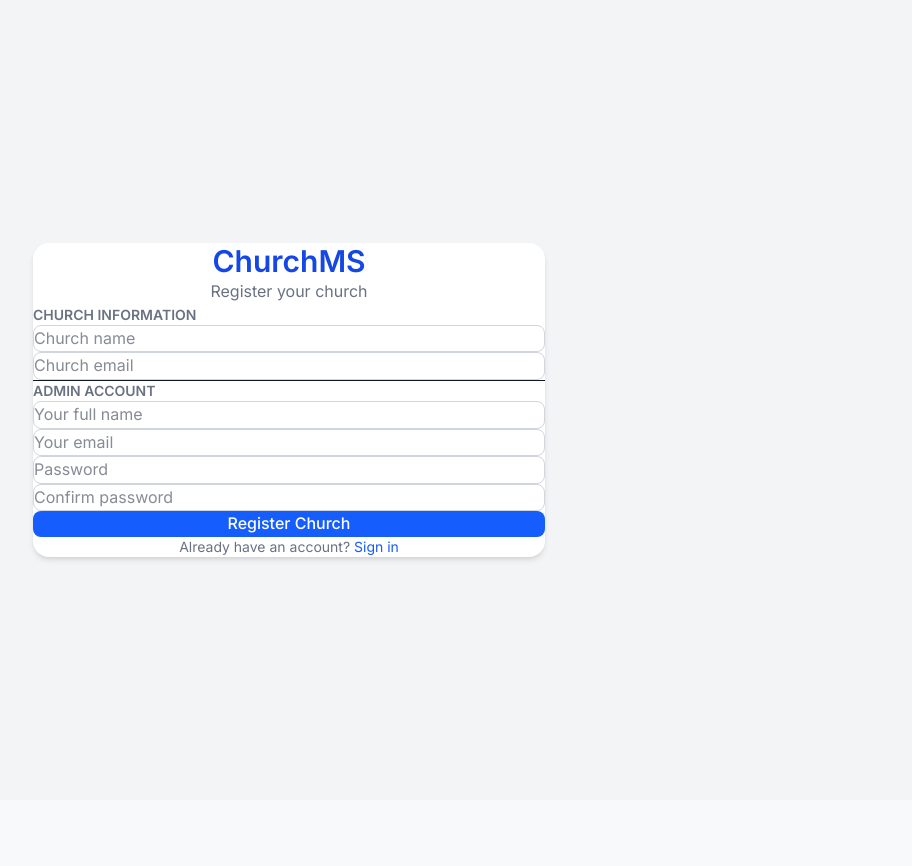
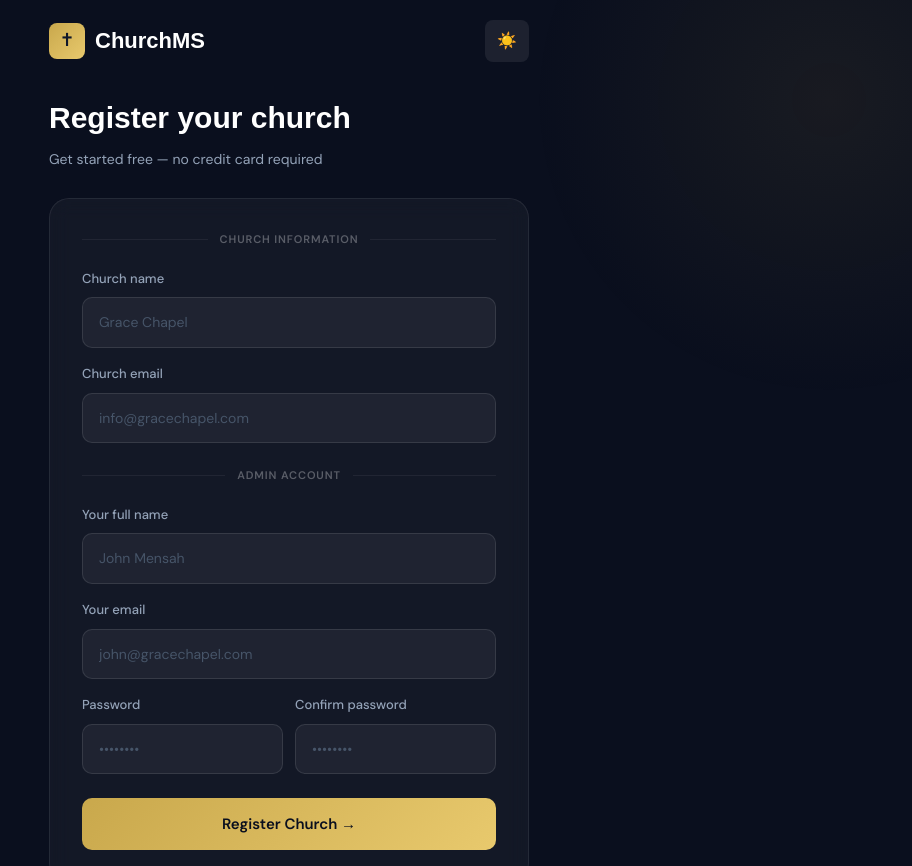
Before and after one commit to Lazarus409/church-ms, a Next.js app in the folder frontend/: page /register in a window 1280 px wide. Shown: the top 866 px of the page, without its empty margins (351-1263 px from the left). Before the commit the page ends 800 px from the top, so only its background shows below. Built offline with nearby package versions, Linux system fonts and the light colour scheme.

Commit message:
redesign: dark gold register page with theme toggle

```diff
--- a/frontend/app/register/page.js
+++ b/frontend/app/register/page.js
@@ -2,9 +2,11 @@
 import { useState } from "react";
 import api from "@/lib/api";
 import { useRouter } from "next/navigation";
+import Link from "next/link";
 
 export default function RegisterPage() {
   const router = useRouter();
+  const [dark, setDark] = useState(true);
   const [form, setForm] = useState({
     church_name: "",
     church_email: "",
@@ -16,15 +18,30 @@ export default function RegisterPage() {
   const [error, setError] = useState("");
   const [loading, setLoading] = useState(false);
 
+  const t = {
+    bg: dark ? "#0a0f1e" : "#f8f7f4",
+    text: dark ? "#fff" : "#0a0f1e",
+    muted: dark ? "#94a3b8" : "#64748b",
+    cardBg: dark ? "rgba(255,255,255,0.04)" : "#fff",
+    cardBorder: dark ? "rgba(255,255,255,0.08)" : "rgba(0,0,0,0.08)",
+    inputBg: dark ? "rgba(255,255,255,0.05)" : "#f8f7f4",
+    inputBorder: dark ? "rgba(255,255,255,0.1)" : "rgba(0,0,0,0.12)",
+    inputColor: dark ? "#fff" : "#0a0f1e",
+    inputPlaceholder: dark ? "#475569" : "#94a3b8",
+    labelColor: dark ? "#94a3b8" : "#64748b",
+    sectionLabel: dark ? "rgba(255,255,255,0.3)" : "rgba(0,0,0,0.3)",
+    sectionBorder: dark ? "rgba(255,255,255,0.06)" : "rgba(0,0,0,0.06)",
+    linkMuted: dark ? "#334155" : "#94a3b8",
+    toggleBg: dark ? "rgba(255,255,255,0.08)" : "rgba(0,0,0,0.06)",
+  };
+
   const handleSubmit = async (e) => {
     e.preventDefault();
     setError("");
-
     if (form.password !== form.confirm_password) {
       setError("Passwords do not match");
       return;
     }
-
     setLoading(true);
     try {
       const res = await api.post("/auth/register", {
@@ -43,109 +60,374 @@ export default function RegisterPage() {
     }
   };
 
+  const Field = ({ label, type = "text", placeholder, value, onChange }) => (
+    <div>
+      <label
+        style={{
+          display: "block",
+          fontSize: 13,
+          fontWeight: 500,
+          color: t.labelColor,
+          marginBottom: 8,
+        }}
+      >
+        {label}
+      </label>
+      <input
+        type={type}
+        required
+        placeholder={placeholder}
+        value={value}
+        onChange={onChange}
+        style={{
+          width: "100%",
+          background: t.inputBg,
+          border: `1px solid ${t.inputBorder}`,
+          borderRadius: 10,
+          padding: "13px 16px",
+          color: t.inputColor,
+          fontSize: 14,
+          fontFamily: "inherit",
+          outline: "none",
+          transition: "border-color 0.2s",
+        }}
+        onFocus={(e) => (e.target.style.borderColor = "rgba(201,168,76,0.5)")}
+        onBlur={(e) => (e.target.style.borderColor = t.inputBorder)}
+      />
+    </div>
+  );
+
   return (
-    <div className="min-h-screen bg-gray-100 flex items-center justify-center py-12">
-      <div className="bg-white p-8 rounded-2xl shadow-md w-full max-w-lg">
-        <div className="text-center mb-8">
-          <h1 className="text-3xl font-bold text-blue-700">ChurchMS</h1>
-          <p className="text-gray-500 mt-1">Register your church</p>
+    <div
+      style={{
+        minHeight: "100vh",
+        background: t.bg,
+        display: "flex",
+        alignItems: "center",
+        justifyContent: "center",
+        fontFamily: "'DM Sans', 'Segoe UI', sans-serif",
+        padding: 20,
+        transition: "background 0.3s",
+      }}
+    >
+      <style>{`
+        @import url('https://fonts.googleapis.com/css2?family=DM+Sans:wght@300;400;500;600&family=Playfair+Display:wght@700&display=swap');
+        * { box-sizing: border-box; margin: 0; padding: 0; }
+        input::placeholder { color: ${t.inputPlaceholder}; }
+      `}</style>
+
+      {/* Background glow */}
+      <div
+        style={{
+          position: "fixed",
+          top: 0,
+          left: 0,
+          right: 0,
+          bottom: 0,
+          overflow: "hidden",
+          pointerEvents: "none",
+        }}
+      >
+        <div
+          style={{
+            position: "absolute",
+            top: -200,
+            right: -200,
+            width: 600,
+            height: 600,
+            background:
+              "radial-gradient(circle, rgba(201,168,76,0.08) 0%, transparent 70%)",
+            borderRadius: "50%",
+          }}
+        />
+        <div
+          style={{
+            position: "absolute",
+            bottom: -200,
+            left: -200,
+            width: 500,
+            height: 500,
+            background:
+              "radial-gradient(circle, rgba(201,168,76,0.05) 0%, transparent 70%)",
+            borderRadius: "50%",
+          }}
+        />
       </div>
 
+      <div
+        style={{
+          width: "100%",
+          maxWidth: 480,
+          position: "relative",
+          zIndex: 1,
+        }}
+      >
+        {/* Header */}
+        <div
+          style={{
+            display: "flex",
+            justifyContent: "space-between",
+            alignItems: "center",
+            marginBottom: 32,
+          }}
+        >
+          <div style={{ display: "flex", alignItems: "center", gap: 10 }}>
+            <div
+              style={{
+                width: 36,
+                height: 36,
+                background: "linear-gradient(135deg, #c9a84c, #e8c96d)",
+                borderRadius: 8,
+                display: "flex",
+                alignItems: "center",
+                justifyContent: "center",
+                fontSize: 18,
+              }}
+            >
+              ✝
+            </div>
+            <span
+              style={{
+                fontFamily: "sans-serif",
+                fontSize: 22,
+                fontWeight: 700,
+                color: t.text,
+              }}
+            >
+              ChurchMS
+            </span>
+          </div>
+          <button
+            onClick={() => setDark(!dark)}
+            style={{
+              background: t.toggleBg,
+              border: "none",
+              borderRadius: 8,
+              padding: "8px 12px",
+              cursor: "pointer",
+              fontSize: 16,
+              color: t.text,
+              transition: "background 0.2s",
+            }}
+          >
+            {dark ? "☀️" : "🌙"}
+          </button>
+        </div>
+
+        {/* Title */}
+        <div style={{ marginBottom: 28 }}>
+          <h1
+            style={{
+              fontFamily: "sans-serif",
+              fontSize: 30,
+              fontWeight: 700,
+              color: t.text,
+              marginBottom: 6,
+            }}
+          >
+            Register your church
+          </h1>
+          <p style={{ color: t.muted, fontSize: 14 }}>
+            Get started free — no credit card required
+          </p>
+        </div>
+
+        {/* Card */}
+        <div
+          style={{
+            background: t.cardBg,
+            border: `1px solid ${t.cardBorder}`,
+            borderRadius: 20,
+            padding: "32px",
+            backdropFilter: "blur(10px)",
+          }}
+        >
           {error && (
-          <div className="bg-red-50 text-red-600 px-4 py-3 rounded-lg mb-4 text-sm">
+            <div
+              style={{
+                background: "rgba(220,38,38,0.1)",
+                border: "1px solid rgba(220,38,38,0.2)",
+                borderRadius: 10,
+                padding: "12px 16px",
+                marginBottom: 20,
+                color: dark ? "#fca5a5" : "#dc2626",
+                fontSize: 13,
+              }}
+            >
               {error}
             </div>
           )}
 
-        <form onSubmit={handleSubmit} className="space-y-4">
-          {/* Church Info */}
-          <div className="border-b pb-4 mb-2">
-            <p className="text-sm font-semibold text-gray-500 uppercase mb-3">
+          <form
+            onSubmit={handleSubmit}
+            style={{ display: "flex", flexDirection: "column", gap: 16 }}
+          >
+            {/* Church Info Section */}
+            <div
+              style={{
+                display: "flex",
+                alignItems: "center",
+                gap: 12,
+                marginBottom: 4,
+              }}
+            >
+              <div
+                style={{ height: 1, flex: 1, background: t.sectionBorder }}
+              />
+              <span
+                style={{
+                  fontSize: 11,
+                  fontWeight: 600,
+                  color: t.sectionLabel,
+                  textTransform: "uppercase",
+                  letterSpacing: "0.08em",
+                }}
+              >
                 Church Information
-            </p>
-            <div className="space-y-3">
-              <input
-                type="text"
-                required
-                placeholder="Church name"
+              </span>
+              <div
+                style={{ height: 1, flex: 1, background: t.sectionBorder }}
+              />
+            </div>
+
+            <Field
+              label="Church name"
+              placeholder="Grace Chapel"
               value={form.church_name}
               onChange={(e) =>
                 setForm({ ...form, church_name: e.target.value })
               }
-                className="w-full border border-gray-300 rounded-lg px-4 py-2 focus:outline-none focus:ring-2 focus:ring-blue-500"
             />
-              <input
+            <Field
+              label="Church email"
               type="email"
-                required
-                placeholder="Church email"
+              placeholder="info@gracechapel.com"
               value={form.church_email}
               onChange={(e) =>
                 setForm({ ...form, church_email: e.target.value })
               }
-                className="w-full border border-gray-300 rounded-lg px-4 py-2 focus:outline-none focus:ring-2 focus:ring-blue-500"
+            />
+
+            {/* Admin Section */}
+            <div
+              style={{
+                display: "flex",
+                alignItems: "center",
+                gap: 12,
+                marginTop: 8,
+                marginBottom: 4,
+              }}
+            >
+              <div
+                style={{ height: 1, flex: 1, background: t.sectionBorder }}
+              />
+              <span
+                style={{
+                  fontSize: 11,
+                  fontWeight: 600,
+                  color: t.sectionLabel,
+                  textTransform: "uppercase",
+                  letterSpacing: "0.08em",
+                }}
+              >
+                Admin Account
+              </span>
+              <div
+                style={{ height: 1, flex: 1, background: t.sectionBorder }}
               />
             </div>
-          </div>
 
-          {/* Admin Info */}
-          <div className="pb-2">
-            <p className="text-sm font-semibold text-gray-500 uppercase mb-3">
-              Admin Account
-            </p>
-            <div className="space-y-3">
-              <input
-                type="text"
-                required
-                placeholder="Your full name"
+            <Field
+              label="Your full name"
+              placeholder="John Mensah"
               value={form.full_name}
-                onChange={(e) =>
-                  setForm({ ...form, full_name: e.target.value })
-                }
-                className="w-full border border-gray-300 rounded-lg px-4 py-2 focus:outline-none focus:ring-2 focus:ring-blue-500"
+              onChange={(e) => setForm({ ...form, full_name: e.target.value })}
             />
-              <input
+            <Field
+              label="Your email"
               type="email"
-                required
-                placeholder="Your email"
+              placeholder="john@gracechapel.com"
               value={form.email}
               onChange={(e) => setForm({ ...form, email: e.target.value })}
-                className="w-full border border-gray-300 rounded-lg px-4 py-2 focus:outline-none focus:ring-2 focus:ring-blue-500"
             />
-              <input
+
+            <div
+              style={{
+                display: "grid",
+                gridTemplateColumns: "1fr 1fr",
+                gap: 12,
+              }}
+            >
+              <Field
+                label="Password"
                 type="password"
-                required
-                placeholder="Password"
+                placeholder="••••••••"
                 value={form.password}
                 onChange={(e) => setForm({ ...form, password: e.target.value })}
-                className="w-full border border-gray-300 rounded-lg px-4 py-2 focus:outline-none focus:ring-2 focus:ring-blue-500"
               />
-              <input
+              <Field
+                label="Confirm password"
                 type="password"
-                required
-                placeholder="Confirm password"
+                placeholder="••••••••"
                 value={form.confirm_password}
                 onChange={(e) =>
                   setForm({ ...form, confirm_password: e.target.value })
                 }
-                className="w-full border border-gray-300 rounded-lg px-4 py-2 focus:outline-none focus:ring-2 focus:ring-blue-500"
               />
-            </div>
             </div>
 
             <button
               type="submit"
               disabled={loading}
-            className="w-full bg-blue-600 text-white py-2 rounded-lg font-medium hover:bg-blue-700 transition disabled:opacity-50"
+              style={{
+                width: "100%",
+                background: loading
+                  ? "rgba(201,168,76,0.5)"
+                  : "linear-gradient(135deg, #c9a84c, #e8c96d)",
+                color: "#0a0f1e",
+                padding: 14,
+                borderRadius: 10,
+                fontWeight: 600,
+                fontSize: 15,
+                border: "none",
+                cursor: loading ? "not-allowed" : "pointer",
+                fontFamily: "inherit",
+                transition: "opacity 0.2s",
+                marginTop: 8,
+              }}
             >
-            {loading ? "Creating account..." : "Register Church"}
+              {loading ? "Creating account..." : "Register Church →"}
             </button>
           </form>
+        </div>
 
-        <p className="text-center text-sm text-gray-500 mt-6">
+        <p
+          style={{
+            textAlign: "center",
+            marginTop: 24,
+            fontSize: 14,
+            color: t.muted,
+          }}
+        >
           Already have an account?{" "}
-          <a href="/login" className="text-blue-600 hover:underline">
+          <Link
+            href="/login"
+            style={{
+              color: "#c9a84c",
+              textDecoration: "none",
+              fontWeight: 500,
+            }}
+          >
             Sign in
-          </a>
+          </Link>
+        </p>
+        <p style={{ textAlign: "center", marginTop: 12 }}>
+          <Link
+            href="/"
+            style={{ color: t.linkMuted, textDecoration: "none", fontSize: 13 }}
+          >
+            ← Back to home
+          </Link>
         </p>
       </div>
     </div>
```
Lines whose indentation alone changed are shown as unchanged.
